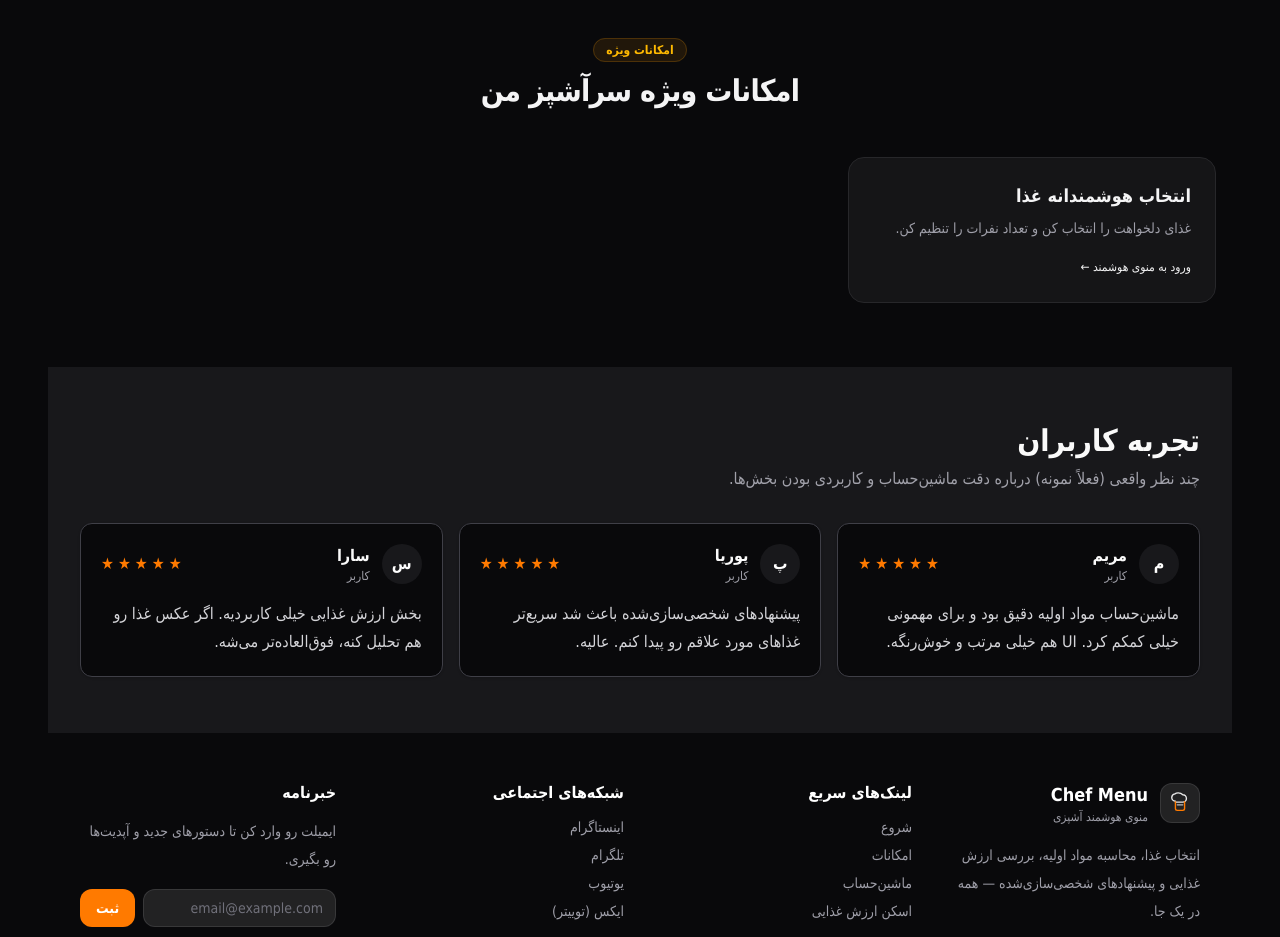
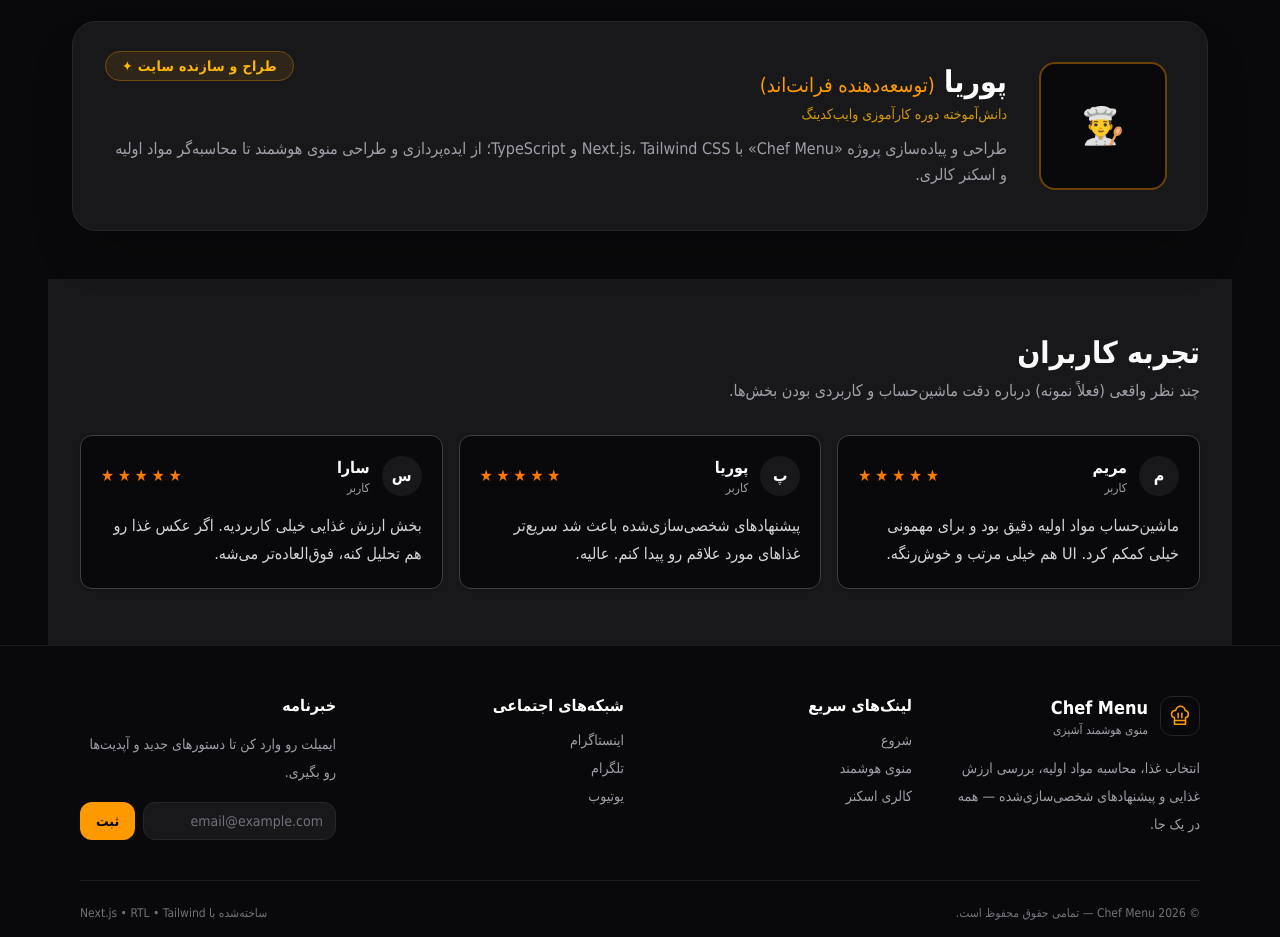
Before and after one commit to pooriya-easy/chef-menu, a Next.js app: page / in a window 1280 px wide. Shown: the part 1860-2797 px from the top of the page. Built offline with nearby package versions, Linux system fonts and the light colour scheme.

Commit message:
Add designer card for Pouria and fix background color

```diff
--- a/next.config.ts
+++ b/next.config.ts
@@ -1,12 +1,10 @@
 import type { NextConfig } from "next";
 
 const nextConfig: NextConfig = {
-  /* config options here */
   cacheComponents: true,
   partialPrefetching: true,
   devIndicators: false,
   typescript: {
-    // نادیده گرفتن خطاهای تایپ‌اسکریپت هنگام بیلد برای جلوگیری از خطای Vercel
     ignoreBuildErrors: true,
   },
   turbopack: {
--- a/src/app/page.tsx
+++ b/src/app/page.tsx
@@ -12,7 +12,7 @@
 const links = [
   { id: "home", label: "خانه", icon: "" },
   { id: "smart-menu-link", label: "منوی هوشمند", icon: "" },
-  { id: "calorie-scanner", label: " کالری اسکنر ", icon: "" },
+  { id: "calorie-scanner", label: "کالری اسکنر", icon: "" },
   { id: "random-food-section", label: "غذای تصادفی", icon: "" },
 ];
 
@@ -43,34 +43,38 @@
         <div className="nav-container">
           <Link className="brand" href="/" aria-label="Chef Menu — صفحه اصلی" onClick={() => { setActive("home"); setMenuOpen(false); }}>
             <span className="brand-mark">
-<div className="w-9 h-9 flex items-center justify-center bg-[#09090B] rounded-lg">
-  <Image
-    src="/chef-logo.webp"
-    alt="لوگوی کلاه آشپزی"
-    width={100}
-    height={100}
-    className="object-contain"
-  />
-</div>
+              {/* کلاه آشپزی سفید بدون قاب مربعی */}
+              <svg width="26" height="26" viewBox="0 0 24 24" fill="none" stroke="currentColor" strokeWidth="1.7" strokeLinecap="round" strokeLinejoin="round" className="text-white" aria-hidden="true">
+                <path d="M6 13.87A4 4 0 0 1 7.41 6a5.11 5.11 0 0 1 10.18 0A4 4 0 0 1 18 13.87V21H6Z" />
+                <line x1="6" y1="17" x2="18" y2="17" />
+                <line x1="10" y1="9" x2="10" y2="14" />
+                <line x1="14" y1="9" x2="14" y2="14" />
+              </svg>
             </span>
             <span className="brand-name" dir="ltr">Chef Menu</span>
           </Link>
           <nav id="main-navigation" className={`navigation ${menuOpen ? "is-open" : ""}`} aria-label="منوی اصلی">
-            {links.map((link) => (
+            {links.map((link) => {
+              let href = `#${link.id}`;
+              if (link.id === "smart-menu-link") href = "/smart-menu";
+              if (link.id === "calorie-scanner") href = "/calorie-scanner";
+
+              return (
                 <Link
                   key={link.id}
-                href={link.id === "smart-menu-link" ? "/smart-menu" : `#${link.id}`}
+                  href={href}
                   className={`nav-link ${active === link.id ? "active" : ""}`}
                   onClick={() => {
-                  if (link.id !== "smart-menu-link") setActive(link.id);
+                    if (link.id !== "smart-menu-link" && link.id !== "calorie-scanner") setActive(link.id);
                     setMenuOpen(false);
                   }}
                 >
                   <span className="nav-icon" aria-hidden="true">{link.icon}</span>
                   <span>{link.label}</span>
-                {link.id === "smart-menu-link" && <span className="new-badge">جدید</span>}
+                  {(link.id === "smart-menu-link" || link.id === "calorie-scanner") && <span className="new-badge">جدید</span>}
                 </Link>
-            ))}
+              );
+            })}
           </nav>
           <div className="nav-actions">
             <Link href="/login" className="profile-button" aria-label="ورود / حساب کاربری">
@@ -93,7 +97,7 @@
         {/* ۱. بخش هیرو (تصویر بشقاب غذا) */}
         <div id="home"><Hero /></div>
 
-        {/* ۲. بخش پیشنهادهای شخصی‌سازی‌شده دقیقاً همانند تصویر ارسالی */}
+        {/* ۲. بخش پیشنهادهای شخصی‌سازی‌شده */}
         <section className="w-full py-8 bg-zinc-950">
           <PersonalizedSuggestions />
         </section>
@@ -103,29 +107,43 @@
           <RandomFoodSuggestion />
         </div>
 
-        {/* ۴. امکانات ویژه */}
-        <section className="py-16 px-4 bg-zinc-950 text-zinc-100">
-          <div className="max-w-6xl mx-auto">
-            <div className="text-center mb-12">
-              <span className="text-xs font-semibold px-3 py-1 rounded-full bg-amber-500/10 text-amber-400 border border-amber-500/20">
-                امکانات ویژه
+        {/* ۴. کارت طراح و سازنده سایت - اصلاح رنگ پس‌زمینه برای یکدستی کامل */}
+        <section className="w-full py-12 px-6 bg-zinc-950 flex justify-center" dir="rtl">
+          <div className="relative w-full max-w-6xl bg-zinc-900 border border-zinc-800 rounded-3xl p-8 md:p-10 shadow-2xl hover:border-amber-500/40 transition">
+
+            {/* برچسب گوشه بالا سمت راست */}
+            <div className="absolute top-6 left-6 md:top-8 md:left-8">
+              <span className="px-4 py-1.5 rounded-full bg-amber-500/10 border border-amber-500/30 text-amber-400 text-xs md:text-sm font-bold tracking-wide">
+                طراح و سازنده سایت ✦
               </span>
-              <h2 className="text-2xl md:text-3xl font-extrabold mt-3 tracking-tight">
-                امکانات ویژه سرآشپز من
-              </h2>
             </div>
 
-            <div className="grid grid-cols-1 md:grid-cols-2 lg:grid-cols-3 gap-6">
-              <div className="group relative bg-zinc-900/80 border border-zinc-800 hover:border-amber-500/50 rounded-2xl p-6 transition-all">
-                <h3 className="text-lg font-bold text-zinc-100 mb-2">انتخاب هوشمندانه غذا</h3>
-                <p className="text-zinc-400 text-sm mb-4">غذای دلخواهت را انتخاب کن و تعداد نفرات را تنظیم کن.</p>
-                <Link href="/smart-menu" className="text-xs font-medium text-amber-400">ورود به منوی هوشمند ←</Link>
+            <div className="flex flex-col md:flex-row items-center gap-8 mt-2 md:mt-0">
+              {/* آواتار / عکس سازنده */}
+              <div className="w-28 h-28 md:w-32 md:h-32 rounded-2xl border-2 border-amber-500/40 bg-zinc-950 flex items-center justify-center overflow-hidden shrink-0 shadow-inner">
+                <div className="text-amber-400 text-4xl font-mono">
+                  👨‍🍳
                 </div>
-              {/* سایر کارت‌ها */}
               </div>
+
+              {/* اطلاعات شخصی */}
+              <div className="text-center md:text-right flex-1">
+                <h3 className="text-2xl md:text-3xl font-extrabold text-white">
+                  پوریا <span className="text-amber-500 text-lg md:text-xl font-normal">(توسعه‌دهنده فرانت‌اند)</span>
+                </h3>
+                <p className="text-amber-400/80 text-xs md:text-sm font-medium mt-1">
+                  دانش‌آموخته دوره کارآموزی وایب‌کدینگ
+                </p>
+                <p className="text-zinc-400 text-sm md:text-base mt-3 leading-relaxed">
+                  طراحی و پیاده‌سازی پروژه «Chef Menu» با Next.js، Tailwind CSS و TypeScript؛ از ایده‌پردازی و طراحی منوی هوشمند تا محاسبه‌گر مواد اولیه و اسکنر کالری.
+                </p>
+              </div>
+            </div>
+
           </div>
         </section>
 
+        {/* ۵. تجربه کاربران */}
         <TestimonialsSection />
       </main>
 
--- a/src/components/Footer.tsx
+++ b/src/components/Footer.tsx
@@ -13,41 +13,24 @@
 
   function onSubmit(e: React.FormEvent) {
     e.preventDefault();
-    // فعلاً فقط mock:
     alert('ثبت شد! (فعلاً نمونه)');
     setEmail('');
   }
 
   return (
-    <footer className="w-full bg-zinc-950 text-zinc-200" dir="rtl">
+    <footer className="w-full bg-zinc-950 text-zinc-200 border-t border-zinc-800/60" dir="rtl">
       <div className="mx-auto max-w-6xl px-4 py-12">
         <div className="grid gap-8 md:grid-cols-4">
           {/* Brand */}
           <div className="md:col-span-1">
             <div className="flex items-center gap-3">
-              <div className="h-10 w-10 rounded-xl bg-white/10 border border-white/10 flex items-center justify-center">
-                {/* لوگوی ساده (کلاه آشپز) به صورت SVG */}
-                <svg width="22" height="22" viewBox="0 0 24 24" fill="none" aria-hidden="true">
-                  <path
-                    d="M7 10c-2.2 0-4-1.8-4-4 0-2 1.5-3.7 3.4-4 1-.7 2.2-1 3.6-1 2 0 3.8.7 5.1 2 2 .1 3.9 1.8 3.9 4 0 2.2-1.8 4-4 4H7Z"
-                    stroke="white"
-                    strokeOpacity="0.9"
-                    strokeWidth="1.5"
-                    strokeLinejoin="round"
-                  />
-                  <path
-                    d="M7 10v8c0 1.1.9 2 2 2h6c1.1 0 2-.9 2-2v-8"
-                    stroke="#FF7A00"
-                    strokeWidth="1.5"
-                    strokeLinejoin="round"
-                  />
-                  <path
-                    d="M9 14h6"
-                    stroke="white"
-                    strokeOpacity="0.7"
-                    strokeWidth="1.5"
-                    strokeLinecap="round"
-                  />
+              <div className="h-10 w-10 rounded-xl bg-[#09090B] border border-zinc-800 flex items-center justify-center shadow-inner">
+                {/* لوگوی کلاه آشپزی با دو خط عمودی صاف در وسط */}
+                <svg width="22" height="22" viewBox="0 0 24 24" fill="none" stroke="currentColor" strokeWidth="1.7" strokeLinecap="round" strokeLinejoin="round" className="text-amber-500" aria-hidden="true">
+                  <path d="M6 13.87A4 4 0 0 1 7.41 6a5.11 5.11 0 0 1 10.18 0A4 4 0 0 1 18 13.87V21H6Z" />
+                  <line x1="6" y1="17" x2="18" y2="17" />
+                  <line x1="10" y1="9" x2="10" y2="14" />
+                  <line x1="14" y1="9" x2="14" y2="14" />
                 </svg>
               </div>
               <div>
@@ -65,10 +48,9 @@
           <div>
             <h4 className="font-semibold text-white">لینک‌های سریع</h4>
             <ul className="mt-3 space-y-2 text-sm text-zinc-400">
-              <li><a className="hover:text-white" href="#hero">شروع</a></li>
-              <li><a className="hover:text-white" href="#features">امکانات</a></li>
-              <li><a className="hover:text-white" href="#calculator">ماشین‌حساب</a></li>
-              <li><a className="hover:text-white" href="#scanner">اسکن ارزش غذایی</a></li>
+              <li><a className="hover:text-white transition" href="#hero">شروع</a></li>
+              <li><a className="hover:text-white transition" href="/smart-menu">منوی هوشمند</a></li>
+              <li><a className="hover:text-white transition" href="/calorie-scanner">کالری اسکنر</a></li>
             </ul>
           </div>
 
@@ -76,10 +58,9 @@
           <div>
             <h4 className="font-semibold text-white">شبکه‌های اجتماعی</h4>
             <ul className="mt-3 space-y-2 text-sm text-zinc-400">
-              <li><a className="hover:text-white" href="#">اینستاگرام</a></li>
-              <li><a className="hover:text-white" href="#">تلگرام</a></li>
-              <li><a className="hover:text-white" href="#">یوتیوب</a></li>
-              <li><a className="hover:text-white" href="#">ایکس (توییتر)</a></li>
+              <li><a className="hover:text-white transition" href="#">اینستاگرام</a></li>
+              <li><a className="hover:text-white transition" href="#">تلگرام</a></li>
+              <li><a className="hover:text-white transition" href="#">یوتیوب</a></li>
             </ul>
           </div>
 
@@ -96,11 +77,11 @@
                 onChange={(e) => setEmail(e.target.value)}
                 type="email"
                 placeholder="email@example.com"
-                className="w-full rounded-xl bg-white/10 border border-white/10 px-3 py-2 text-sm text-white placeholder:text-zinc-500 outline-none focus:border-[#FF7A00]/70"
+                className="w-full rounded-xl bg-zinc-900 border border-zinc-800 px-3 py-2 text-sm text-white placeholder:text-zinc-500 outline-none focus:border-amber-500/70"
               />
               <button
                 type="submit"
-                className="rounded-xl bg-[#FF7A00] px-4 py-2 text-sm font-semibold text-white hover:opacity-90 transition"
+                className="rounded-xl bg-amber-500 px-4 py-2 text-sm font-semibold text-zinc-950 hover:bg-amber-400 transition"
               >
                 ثبت
               </button>
@@ -108,9 +89,9 @@
           </div>
         </div>
 
-        <div className="mt-10 border-t border-white/10 pt-6 flex flex-col md:flex-row gap-3 md:items-center md:justify-between">
+        <div className="mt-10 border-t border-zinc-800/60 pt-6 flex flex-col md:flex-row gap-3 md:items-center md:justify-between">
           <div className="text-xs text-zinc-500">
-            © {year} Chef Menu — تمامی حقوق محفوظ است.
+            © {year || 2026} Chef Menu — تمامی حقوق محفوظ است.
           </div>
           <div className="text-xs text-zinc-500">
             ساخته‌شده با Next.js • RTL • Tailwind
```
Also changed, not shown: src/app/calorie-scanner/page.tsx (added, +41 -0 lines), src/app/smart-menu/page.tsx (+3 -6 lines). Lines whose indentation alone changed are shown as unchanged.
